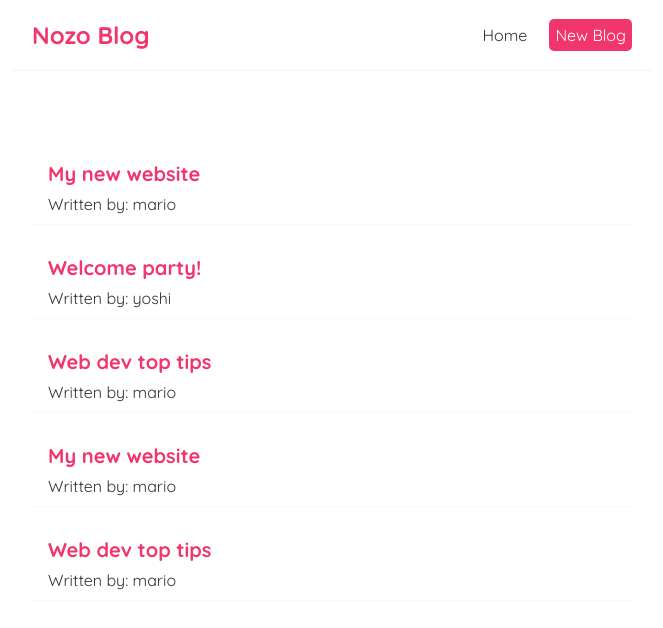
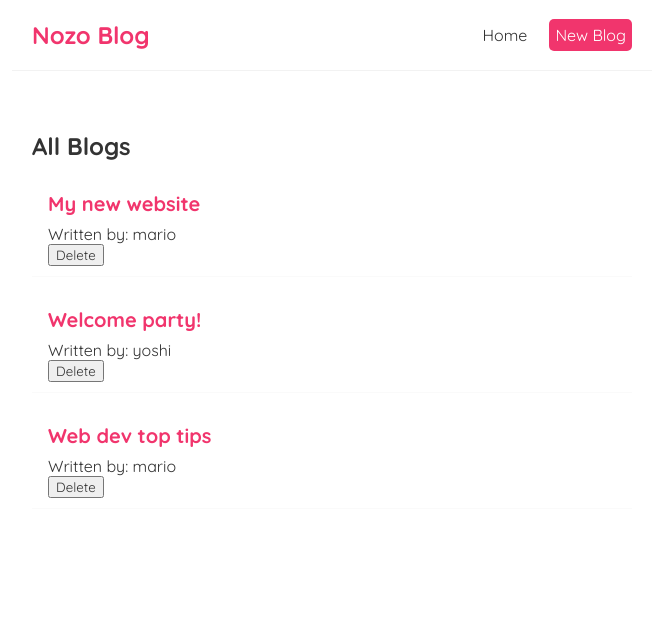
Before and after one commit to Kobby08/nozo-blog, a React (Create React App) app: page / in a window 1280 px wide. Shown: the top 628 px of the page, without its empty margins (308-971 px from the left). Built offline with nearby package versions, Linux system fonts and the light colour scheme.

Commit message:
passing functions as props

```diff
--- a/src/BlogList.js
+++ b/src/BlogList.js
@@ -1,10 +1,24 @@
-const BlogList = ({ blogs }) => {
-  return blogs.map((blog) => (
-    <div className="blog-preview" key={blog.id}>
-      <h2>{blog.title}</h2>
-      <p>Written by: {blog.author}</p>
+// const Bloglist = (props.blogs, props.title) => {}
+
+const BlogList = ({ blogs, title, handleDelete }) => {
+  return (
+    <div className="blog-list">
+      <h2>{title}</h2>
+      {blogs.map((blog) => (
+        <div className="blog-preview" key={blog.id}>
+          <h2>{blog.title}</h2>
+          <p>Written by: {blog.author}</p>
+          <button
+            onClick={() => {
+              handleDelete(blog.id);
+            }}
+          >
+            Delete
+          </button>
+        </div>
+      ))}
     </div>
-  ));
+  );
 };
 
 export default BlogList;
--- a/src/Home.js
+++ b/src/Home.js
@@ -23,13 +23,14 @@
     },
   ]);
 
+  const handleDelete = (id) => {
+    const newBlogs = blogs.filter((blog) => blog.id !== id);
+    setBlogs(newBlogs);
+  };
+
   return (
     <div className="home">
-      <BlogList blogs={blogs} title="All Blogs" />
-      <BlogList
-        blogs={blogs.filter((blog) => blog.author === "mario")}
-        title="Mario's Blogs"
-      />
+      <BlogList blogs={blogs} title="All Blogs" handleDelete={handleDelete} />
     </div>
   );
 };
```
Also changed, not shown: src/index.js (+4 -6 lines), 1 other file (tests, documents, lock files or other folders).
